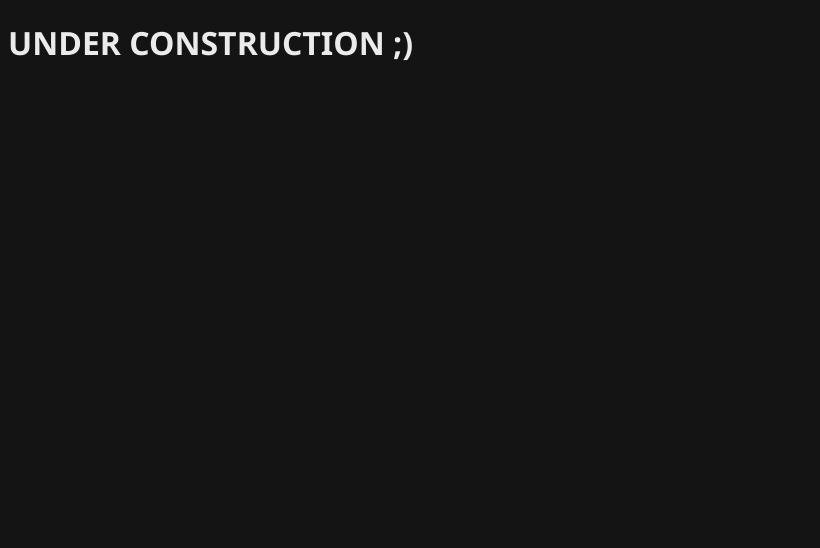
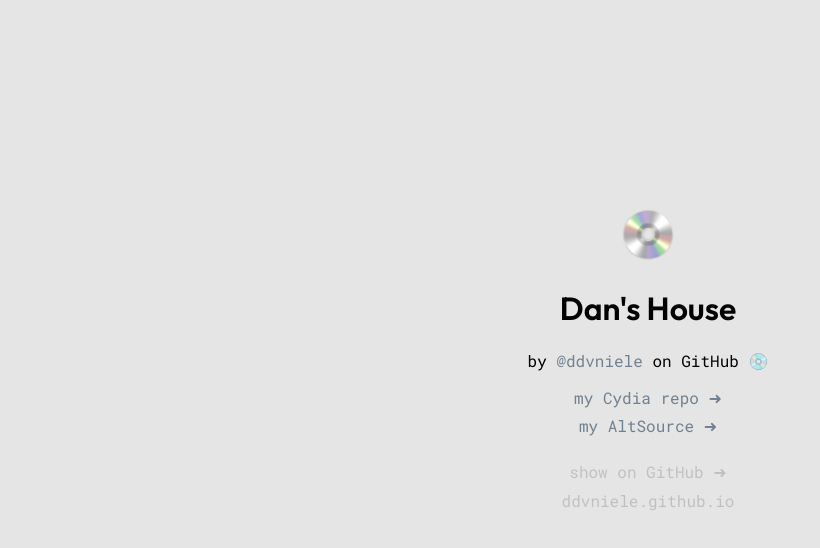
Before and after one commit to ddvniele/ddvniele.github.io, a plain HTML site: page index.html in a window 1280 px wide. Shown: the whole page, without its empty margins (0-820 px from the left). Drawn offline with Linux system fonts and the light colour scheme.

Commit message:
new website (still under construction)

```diff
--- a/index.html
+++ b/index.html
@@ -1,10 +1,38 @@
 <!DOCTYPE html>
 <html lang="en">
-    <head>
-        <title>Dan's Portfolio</title>
-        <link href="style.css" rel="stylesheet">
-    </head>
-    <body>
-        <h1>UNDER CONSTRUCTION ;)</h1>
-    </body>
+<head>
+  <title>Dan's House</title>
+  <meta charset="utf-8">
+  <meta name="viewport" content="width=device-width, initial-scale=1">
+  <meta name="theme-color" content="#E5E5E5" media="(prefers-color-scheme: light)">
+  <meta name="theme-color" content="#E5E5E5" media="(prefers-color-scheme: dark)">
+  <link rel="stylesheet" href="style.css">
+  <link rel="apple-touch-icon" sizes="180x180" href="assets/favicon/apple-touch-icon.png">
+  <link rel="icon" type="image/png" sizes="32x32" href="assets/favicon/favicon-32x32.png">
+  <link rel="icon" type="image/png" sizes="16x16" href="assets/favicon/favicon-16x16.png">
+  <link rel="manifest" href="assets/favicon/site.webmanifest">
+</head>
+
+<body>
+	<div class="header">
+		<a href="https://ddvniele.github.io"><img src="assets/cdIcon.png"></a>
+		<div class="header-body">
+			<h1>Dan's House</h1>
+			<p>by <a class="github-link" href="https://github.com/ddvniele">@ddvniele</a> on GitHub &#128191;</p>
+		</div>
+	</div>
+
+	<div class="description">
+		<div class="links-body">
+			<span><a class="btn-cydiarepo" href="altstore://source?url=https://tinyurl.com/dansaltsource">my Cydia repo ➜</a></span>
+			<span><a class="btn-altsource" href="sidestore://source?url=https://tinyurl.com/dansaltsource">my AltSource ➜</a></span>
+		</div>
+	</div>
+
+	<div class="footer">
+		<span><a class="footer-github" href="https://github.com/ddvniele/ddvniele.github.io">show on GitHub ➜</a></span>
+		<span><a class="footer-link" href="https://ddvniele.github.io">ddvniele.github.io</a></span>
+	</div>
+
+</body>
 </html>
--- a/style.css
+++ b/style.css
@@ -1,8 +1,75 @@
+/* google fonts */
+@import url('https://fonts.googleapis.com/css?family=Roboto+Mono&display=swap');
+@import url('https://fonts.googleapis.com/css2?family=Outfit:wght@600&display=swap');
+
+/* general */
 body {
-  background-color: rgb(20, 20, 20);
+    text-align: center;
+    font-family: 'Roboto Mono';
+    background-color: #E5E5E5;
+    position: absolute;
+    top: 40%;
+    left: 50%;
+    transform: translateX(-50%) translateY(-40%);
 }
 
-h1 {
-  color: rgb(235, 235, 235);
-  font-family: 'Segoe UI', Tahoma, Geneva, Verdana, sans-serif;
+/* header */
+.header h1 {
+    font-family: 'Outfit';
+    font-weight: 600;
 }
+.github-link {
+    color: slategrey;
+    text-decoration-line: none;
+    text-decoration-style: solid;
+}
+.github-link:hover {
+    color: cadetblue;
+    text-decoration-line: underline;
+}
+
+/* description */
+.links-body {
+    display: flex;
+    flex-direction: column;
+}
+.links-body a {
+    color: slategray;
+    text-decoration-line: none;
+    text-decoration-style: solid;
+}
+.links-body span {
+    margin-bottom: 7.5px;
+}
+.links-body a:hover {
+    text-decoration-line: underline;
+}
+.btn-cydiarepo:hover {
+    color: rgb(91, 61, 19);
+}
+.btn-altsource:hover {
+    color: rgb(0, 134, 120);
+}
+
+/* footer */
+.footer {
+    display: flex;
+    flex-direction: column;
+    margin-top: 10px;
+}
+.footer a {
+    color: silver;
+    text-decoration-line: none;
+    text-decoration-style: solid;
+}
+.footer span {
+    margin-top: 7.5px;
+}
+.footer-github:hover {
+    color: black;
+    text-decoration-line: underline;
+}
+.footer-link:hover {
+    color: mediumslateblue;
+    text-decoration-line: underline;
+}
```
